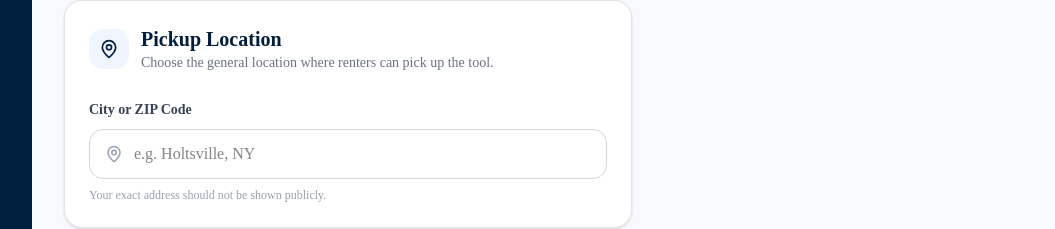
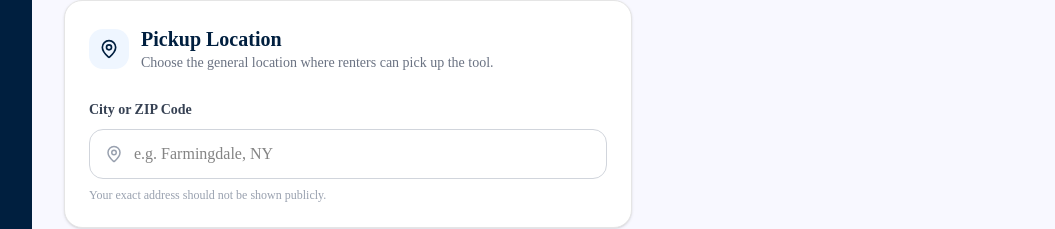
Before and after one commit to olaaroso/MotorMate, a Next.js app in the folder Frontend/: page /toolListing in a window 1280 px wide. Shown: the part 1446-1675 px from the top of the page, without its empty margins (224-1279 px from the left). Built offline with nearby package versions, Linux system fonts and the light colour scheme; no server answers.

Commit message:
minor bug fix

```diff
--- a/Frontend/app/(user)/toolListing/page.tsx
+++ b/Frontend/app/(user)/toolListing/page.tsx
@@ -364,7 +364,7 @@ export default function ToolListingPage() {
                   type="text"
                   value={location}
                   onChange={(e) => setLocation(e.target.value)}
-                  placeholder="e.g. Holtsville, NY"
+                  placeholder="e.g. Farmingdale, NY"
                   className="w-full rounded-xl border border-gray-300 py-3 pl-11 pr-4 outline-none focus:border-[#001F3F]"
                   required
                 />
--- a/Frontend/app/(user)/tooldrop/page.tsx
+++ b/Frontend/app/(user)/tooldrop/page.tsx
@@ -140,7 +140,7 @@ export default function ToolDropPage() {
 
             <input
               type="text"
-              placeholder="Holtsville, NY"
+              placeholder="Farmingdale, NY"
               className="w-full bg-transparent py-4 text-sm text-gray-700 outline-none"
             />
           </div>
```
